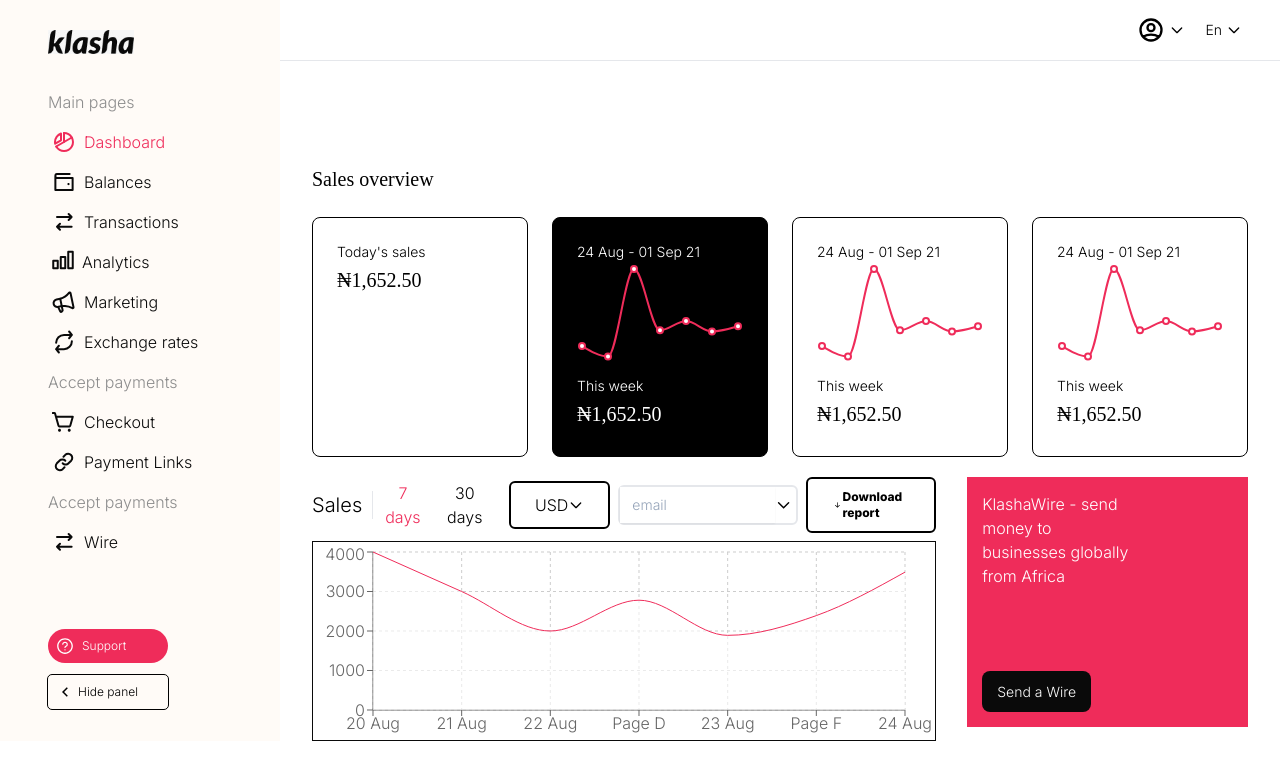
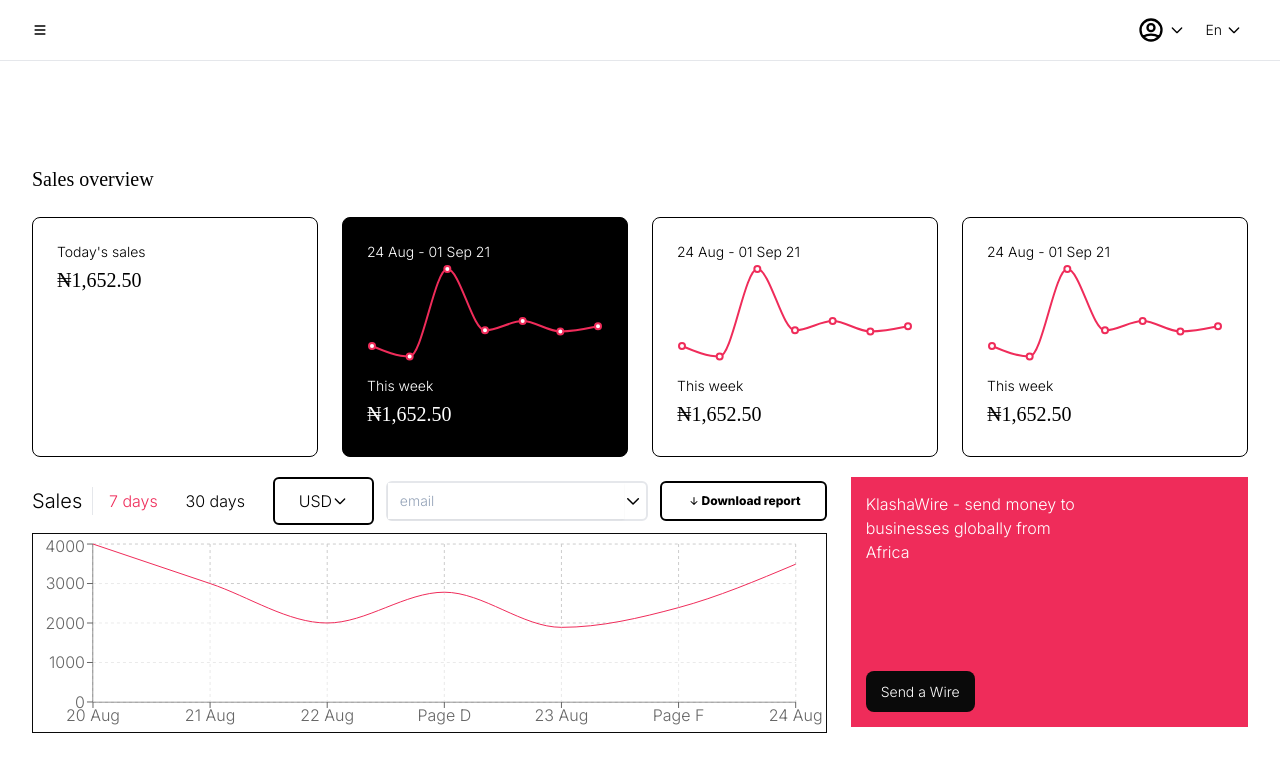
Before and after one commit to femitj/Klash-assessment, a React (Create React App) app: page / in a window 1280 px wide. Both pictures are taken after a click on the button "Hide panel". Shown: the top 780 px of the page. Built offline with nearby package versions, Linux system fonts and the light colour scheme.

Commit message:
update readme

```diff
--- a/src/components/Layout/Navbar.jsx
+++ b/src/components/Layout/Navbar.jsx
@@ -1,17 +1,23 @@
 import React from "react";
-import { HiOutlineChevronDown, HiOutlineUserCircle } from "react-icons/hi";
+import { HiOutlineChevronDown, HiMenu, HiOutlineUserCircle } from "react-icons/hi";
 
-const Navbar = () => {
+const Navbar = ({ showSide, setShowSide }) => {
   return (
-    <div className="sticky top-0 border-b flex justify-end py-4 gap-5">
-      <div className="flex gap-1 items-center">
+    <div className="sticky top-0 border-b flex  py-4 gap-5">
+      { !showSide && <button className="ml-8 " onClick={ () => setShowSide(!showSide) } >
+        <HiMenu />
+      </button>
+      }
+
+      <div className="flex gap-1 items-center ml-auto ">
         <HiOutlineUserCircle className="text-[28px]" />
         <HiOutlineChevronDown />
       </div>
-      <div className="flex gap-1 items-center mr-[38px]">
+      <div className="flex gap-1 items-center mr-[38px] ">
         <p className="text-sm">En</p>
         <HiOutlineChevronDown />
       </div>
+
     </div>
   );
 };
--- a/src/components/Layout/Sidebar.jsx
+++ b/src/components/Layout/Sidebar.jsx
@@ -5,34 +5,37 @@
 import { NavLink, useLocation } from 'react-router-dom';
 import { SidebarIcons } from './icons';
 
-const Sidebar = () => {
+const Sidebar = ({ showSide, setShowSide }) => {
   const location = useLocation();
   const activeLink = 'text-[#EF2C5A]';
   const normalLink = 'text-[#0A0A0A]';
+
   return (
+    <>
+
       <div className=''>
-      <img src={Logo} alt='klash' className='mt-[30px] mb-9 pl-12 h-6' />
+        <img src={ Logo } alt='klash' className='mt-[30px] mb-9 pl-12 h-6' />
         <div>
-        {sideOptions?.map((options) => (
-          <div key={options.head} className='mt-4'>
-            <h3 className='h3 pl-12 text-[#8D8D8D]'>{options.head}</h3>
-            {options?.options.map((option) => (
+          { sideOptions?.map((options) => (
+            <div key={ options.head } className='mt-4'>
+              <h3 className='h3 pl-12 text-[#8D8D8D]'>{ options.head }</h3>
+              { options?.options.map((option) => (
                 <NavLink
-                key={option.title}
-                to={option.link}
-                className={({ isActive }) =>
+                  key={ option.title }
+                  to={ option.link }
+                  className={ ({ isActive }) =>
                     isActive ? activeLink : normalLink
                   }
                 >
                   <div className='flex pt-4 pl-[52px] gap-2'>
-                  {SidebarIcons(option.icon, location.pathname === option.link)}
+                    { SidebarIcons(option.icon, location.pathname === option.link) }
 
-                  <h2 className='font-normal'>{option.title}</h2>
+                    <h2 className='font-normal'>{ option.title }</h2>
                   </div>
                 </NavLink>
-            ))}
+              )) }
             </div>
-        ))}
+          )) }
         </div>
         <div className='absolute bottom-0 mb-8 ml-12'>
           <button className='block mb-2'>
@@ -41,7 +44,7 @@
               <p>Support</p>
             </div>
           </button>
-        <button className='block mt-3'>
+          <button className='block mt-3' onClick={ () => setShowSide(false) } >
             <div className='flex gap-1 items-center outline outline-1 rounded w-[120px] py-2 pl-2 text-xs'>
               <RiArrowLeftSLine className='text-lg' />
               <p>Hide panel</p>
@@ -49,6 +52,7 @@
           </button>
         </div>
       </div>
+    </>
   );
 };
 
--- a/src/components/Wrapper.jsx
+++ b/src/components/Wrapper.jsx
@@ -1,16 +1,18 @@
 import { Outlet } from 'react-router-dom';
 import Navbar from './Layout/Navbar';
 import Sidebar from './Layout/Sidebar';
+import { useState } from 'react';
 
 const Wrapper = () => {
+  const [showSide, setShowSide] = useState(true)
   return (
     <div className='flex'>
-      <div className='flex-none w-[280px] sticky left-0 top-0 overflow-y-auto bg-[#FFFBF7]'>
-        <Sidebar />
-      </div>
-      <div className='flex-1 bg-white'>
+      { showSide && <div className='flex-none w-[280px] sticky left-0 top-0 overflow-y-auto bg-[#FFFBF7]'>
+        <Sidebar showSide={ showSide } setShowSide={ setShowSide } />
+      </div> }
+      <div className='flex-1 bg-white relative'>
         <div>
-          <Navbar />
+          <Navbar showSide={ showSide } setShowSide={ setShowSide } />
         </div>
         <Outlet />
       </div>
--- a/src/pages/Index.jsx
+++ b/src/pages/Index.jsx
@@ -9,41 +9,36 @@
   return (
     <div className='mt-[104px] px-8'>
       <p className='font-[Instrument-Sans] text-xl mb-6 '>Sales overview</p>
-      <div className='flex gap-6 flex-1'>
-        <div className='border rounded-lg p-6 border-black w-full h-60'>
+      <div className='sm:flex gap-6 flex-1' >
+        <div className='border rounded-lg p-6 border-black w-full h-60 mb-2'>
           <p className='text-sm'>Today's sales</p>
           <p className='text-xl mt-1 font-[Instrument-Sans]'>₦1,652.50</p>
         </div>
-        <div className='border rounded-lg p-6 border-black w-full h-60 bg-black text-white'>
+        <div className='border rounded-lg p-6 border-black w-full h-60 bg-black text-white mb-2'>
           <p className='text-sm'>24 Aug - 01 Sep 21</p>
           <SparkLine />
           <p className='text-sm'>This week</p>
           <p className='text-xl mt-1 font-[Instrument-Sans]'>₦1,652.50</p>
         </div>
-        <div className='border rounded-lg p-6 border-black w-full h-60'>
+        <div className='border rounded-lg p-6 border-black w-full h-60 mb-2'>
           <p className='text-sm'>24 Aug - 01 Sep 21</p>
           <SparkLine />
           <p className='text-sm'>This week</p>
           <p className='text-xl mt-1 font-[Instrument-Sans]'>₦1,652.50</p>
         </div>
-        <div className='border rounded-lg p-6 border-black w-full h-60'>
+        <div className='border rounded-lg p-6 border-black w-full h-60 mb-2'>
           <p className='text-sm'>24 Aug - 01 Sep 21</p>
           <SparkLine />
           <p className='text-sm'>This week</p>
           <p className='text-xl mt-1 font-[Instrument-Sans]'>₦1,652.50</p>
         </div>
-        {/* <div className="border rounded p-6 border-black w-full"></div> */}
+        {/* <div className="border rounded p-6 border-black w-full"></div> */ }
       </div>
 
       <div
-        style={{
-          display: 'flex',
-          flexDirection: 'row',
-          justifyContent: 'space-between',
-          marginTop: 20,
-        }}
+        className='sm:flex gap-6 flex-1 mt-3'
       >
-        <div className='w-4/6'>
+        <div className='sm:w-4/6 mb-2'>
           <div className=' flex w-full items-center justify-between mb-2'>
             <div className='text-xl pr-[10px] border-r '>
               <p>Sales</p>
@@ -51,7 +46,7 @@
             <button className='pr-6 pl-3 text-[#EF2C5A]'>7 days</button>
             <button className='pr-6'>30 days</button>
             <p className='py-[10px] px-6 border-2 border-black rounded-md flex items-center mr-2'>
-              USD{' '}
+              USD{ ' ' }
               <span>
                 <HiOutlineChevronDown />
               </span>
@@ -72,37 +67,37 @@
           </div>
           <div
             className='w-full border-2'
-            style={{ height: '200px', border: '1px solid #0A0A0A' }}
+            style={ { height: '200px', border: '1px solid #0A0A0A' } }
           >
             <Chart />
           </div>
         </div>
 
-        <div style={{ width: '30%', flexDirection: 'column' }}>
+        <div className='sm:w-2/6 mb-2'>
           <div
-            style={{
+            style={ {
               backgroundColor: '#EF2C5A',
               height: '250px',
               padding: 15,
               display: 'flex',
               flexDirection: 'column',
-            }}
+            } }
           >
             <p
               className='font-[General Sans]'
-              style={{ color: '#FFFFFF', width: '60%' }}
+              style={ { color: '#FFFFFF', width: '60%' } }
             >
               KlashaWire - send money to businesses globally from Africa
             </p>
-            <div style={{ marginTop: 'auto' }}>
+            <div style={ { marginTop: 'auto' } }>
               <Button
-                style={{
+                style={ {
                   backgroundColor: '#0A0A0A',
                   color: '#ffff',
                   padding: '10px 15px',
                   fontSize: 14,
                   borderRadius: '8px',
-                }}
+                } }
               >
                 Send a Wire
               </Button>
```
Lines whose indentation alone changed are shown as unchanged.
